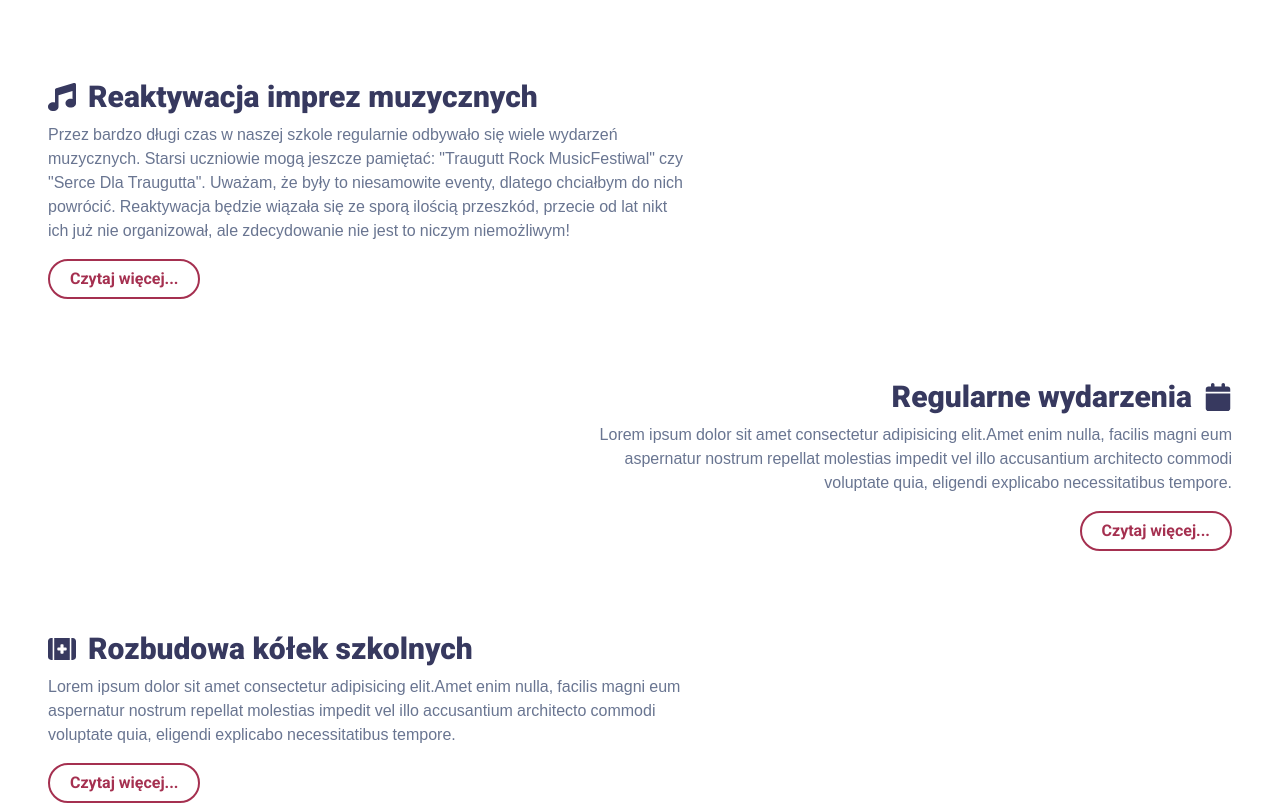
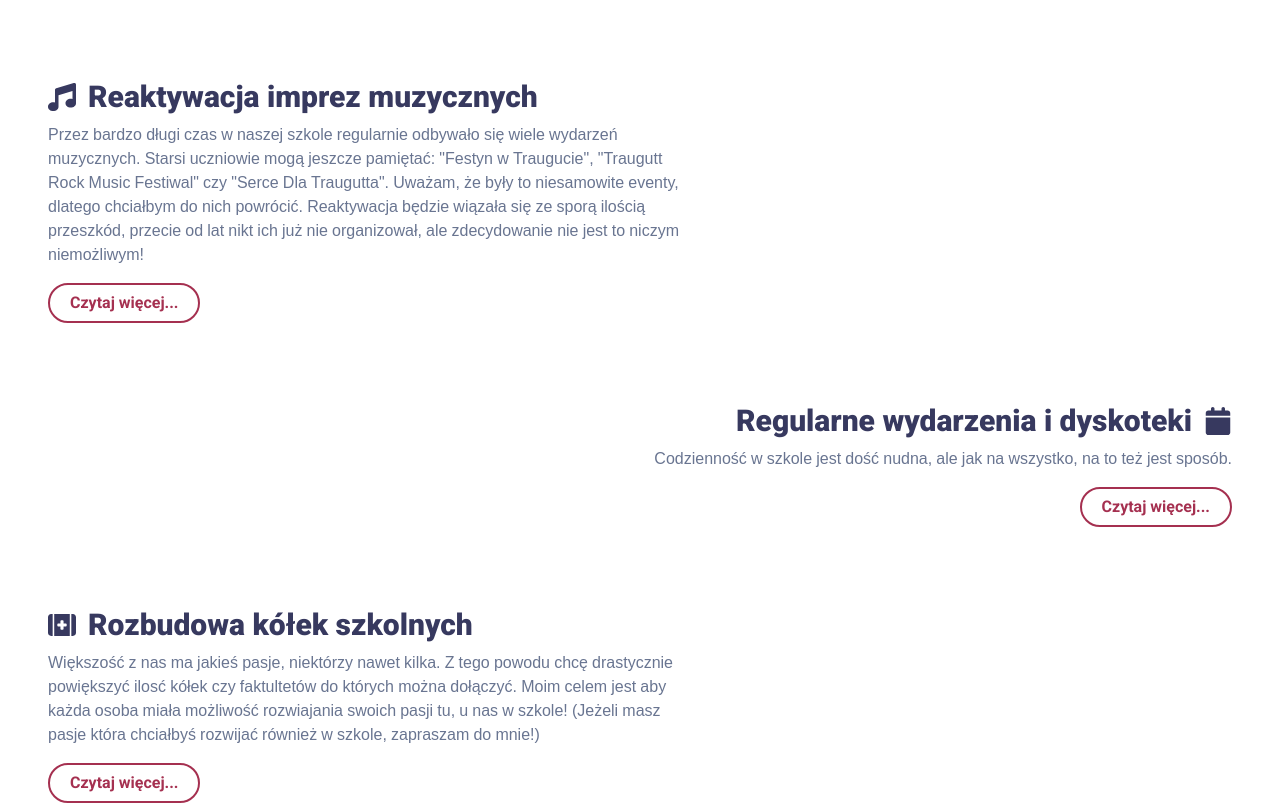
Before and after one commit to Mixeronix/Election-Bartosz-Wiaderek, a Next.js app: page / in a window 1280 px wide. Shown: the part 1580-2385 px from the top of the page. Built offline with nearby package versions, Linux system fonts and the light colour scheme.

Commit message:
Mosts texts

```diff
--- a/app/ideasContainer.tsx
+++ b/app/ideasContainer.tsx
@@ -36,7 +36,7 @@ export default function IdeasContainer() {
 		{
 			title: "Reaktywacja imprez muzycznych",
 			content:
-				'Przez bardzo długi czas w naszej szkole regularnie odbywało się wiele wydarzeń muzycznych. Starsi uczniowie mogą jeszcze pamiętać: "Traugutt Rock MusicFestiwal" czy "Serce Dla Traugutta". Uważam, że były to niesamowite eventy, dlatego chciałbym do nich powrócić. Reaktywacja będzie wiązała się ze sporą ilością przeszkód, przecie od lat nikt ich już nie organizował, ale zdecydowanie nie jest to niczym niemożliwym!',
+				'Przez bardzo długi czas w naszej szkole regularnie odbywało się wiele wydarzeń muzycznych. Starsi uczniowie mogą jeszcze pamiętać: "Festyn w Traugucie", "Traugutt Rock Music Festiwal" czy "Serce Dla Traugutta". Uważam, że były to niesamowite eventy, dlatego chciałbym do nich powrócić. Reaktywacja będzie wiązała się ze sporą ilością przeszkód, przecie od lat nikt ich już nie organizował, ale zdecydowanie nie jest to niczym niemożliwym!',
 			icon: faMusic,
 			done: "Porozmawiać z nauczycielami organizującymi te wydarzenia w poprzednich latach. Wszyscy z nich bardzo chętnie pomogą w organizacji! Inaczej mówiąc wygląda na to, że uda się wrócić do tradycji sprzed lat!",
 			currently:
@@ -44,9 +44,8 @@ export default function IdeasContainer() {
 			todo: "Do przygotowania są oczywiście plany tych wydarzeń, ustalenie ich przebiegu, organizacja nagłośnienia itd. Narazie skupiamy się na stworzeniu zgranej paczki utalentowanych osób (ps. jeżeli jesteś zainteresowany/a można się zgłosić do mnie lub do profesora Bojanka)",
 		},
 		{
-			title: "Regularne wydarzenia",
-			content:
-				"Lorem ipsum dolor sit amet consectetur adipisicing elit.Amet enim nulla, facilis magni eum aspernatur nostrum repellat molestias impedit vel illo accusantium architecto commodi voluptate quia, eligendi explicabo necessitatibus tempore.",
+			title: "Regularne wydarzenia i dyskoteki",
+			content: "Codzienność w szkole jest dość nudna, ale jak na wszystko, na to też jest sposób. ",
 			icon: faCalendar,
 			done: 'Na chwilę obecną zorganizowaliśmy "Dzień bez samochodu" oraz wsparłem organizacje kocenie dla naszych pierwszaków.',
 			todo: "Moim celem jest organizacja jakiegoś mniejszego wydarzenia (właśnie tego typu), raz na około 2 tygodnie. Planuje również, aby większe wydarzenia czy dyskoteki odbywały się raz w miesiącu, oczywiście o ile to możliwe.",
@@ -56,8 +55,11 @@ export default function IdeasContainer() {
 		{
 			title: "Rozbudowa kółek szkolnych",
 			content:
-				"Lorem ipsum dolor sit amet consectetur adipisicing elit.Amet enim nulla, facilis magni eum aspernatur nostrum repellat molestias impedit vel illo accusantium architecto commodi voluptate quia, eligendi explicabo necessitatibus tempore.",
+				"Większość z nas ma jakieś pasje, niektórzy nawet kilka. Z tego powodu chcę drastycznie powiększyć ilosć kółek czy faktultetów do których można dołączyć. Moim celem jest aby każda osoba miała możliwość rozwiajania swoich pasji tu, u nas w szkole! (Jeżeli masz pasje która chciałbyś rozwijać również w szkole, zapraszam do mnie!)",
 			icon: faKitMedical,
+			currently:
+				"Aktualnie trwa poszukiwanie osób chętnych do szkolnej grupy ratowniczej. Szukam również osób chetnych do poprowadzenia szkolnej drużyny harcerskiej. Staram się również przyśpieszyć szkolnego zespołu muzycznego.",
+			todo: 'Planuję również założenie grupy tanecznej, SKS-ów (o czym więcej w "Drużyny sportowe oraz zawdody"), drużyny harcerskiej czy kółek naukowych. Chcę również rozwinąć działanie Kółka Szachowego, stworzyć szkolny ranking ELO.',
 			done: "Udało mi się rozpocząć działalność Szkolnej Grupy ratowniczej, chwilowo jesteśmy na etapie poszukiwania uczestników. Jeżeli jesteś chętny/a zapraszamy do mnie lub do pani Katarzyny Gołębiowskiej.",
 		},
 		{
@@ -67,8 +69,11 @@ export default function IdeasContainer() {
 			icon: faMobileScreen,
 			done: (
 				<>
-					Od jakiegoś już czasu pracuje nad nową stroną internetową Traugutta (chwilowo dostępna tutaj: <a href="traugutt.bartoszwiaderek.com">link</a>). Ruszyły
-					również prace związane z wybieraniem nowego loga szkoły.
+					Od jakiegoś już czasu pracuje nad nową stroną internetową Traugutta (chwilowo dostępna tutaj:{" "}
+					<a href="https://traugutt.bartoszwiaderek.com" target="blank">
+						link
+					</a>
+					). Ruszyły również prace związane z wybieraniem nowego loga szkoły.
 				</>
 			),
 			currently:
@@ -78,8 +83,11 @@ export default function IdeasContainer() {
 		{
 			title: "Drużyny sportowe oraz zawdody",
 			content:
-				"Lorem ipsum dolor sit amet consectetur adipisicing elit.Amet enim nulla, facilis magni eum aspernatur nostrum repellat molestias impedit vel illo accusantium architecto commodi voluptate quia, eligendi explicabo necessitatibus tempore.",
+				"Wielu z was uprawia różnorakie sporty. Niezależnie jaki jest to sport, uważam, że każdy powinien mieć możliwość uprawiania ich również w szkole. Chciałbym, żeby wszystkie osoby uprawiające swój ulubiony sport, miały możliwość rywalizacji na poziomie szkolnych oraz międzyszkolnym. Aby to osiągnąć chciałbym zorganizować SKS-y, o ile dany sport na to pozwala. Jeżeli sportu nie da się uprawiać w szkole, chciałbym przynajmniej  osoby uprawiające ten sam sport ze sobą.",
 			icon: faBaseball,
+			todo: 'Oprócz zakładania kolejnych drużyn sportowych w naszej szkole, planuje organizacje zawodów z najpopularniejszych sportów. Chciałbym aby przynajmniej niektóre z nich, obejmowały nie tylko naszą szkołe. Chciałbym wrócić do turniejów np. z "Norwidem" czy "Sienkiewiczem", tak jak kiedyś miało to miejsce.',
+			currently:
+				"Aktualnie w naszej szkoły działanie rozpoczyna drużyna piłki ręcznej. Jestem w trakcie rozmów z wuefistami na temat zakładania SKS oraz turniejów szkolnych czy międzyszkolnych.",
 		},
 	];
 
```
